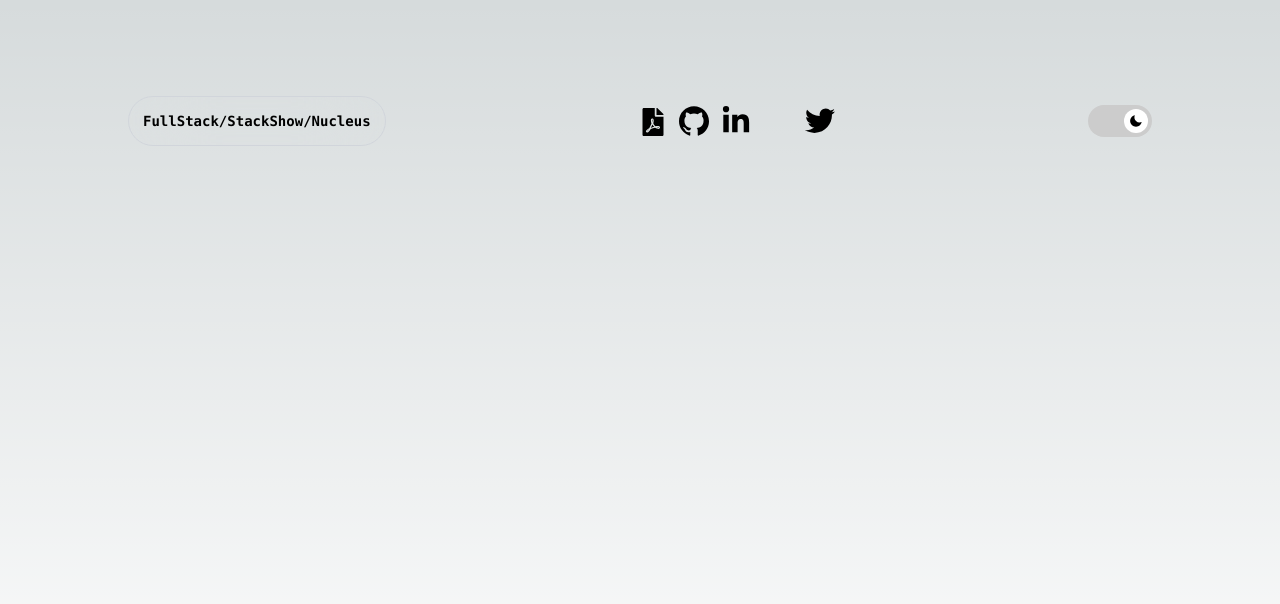
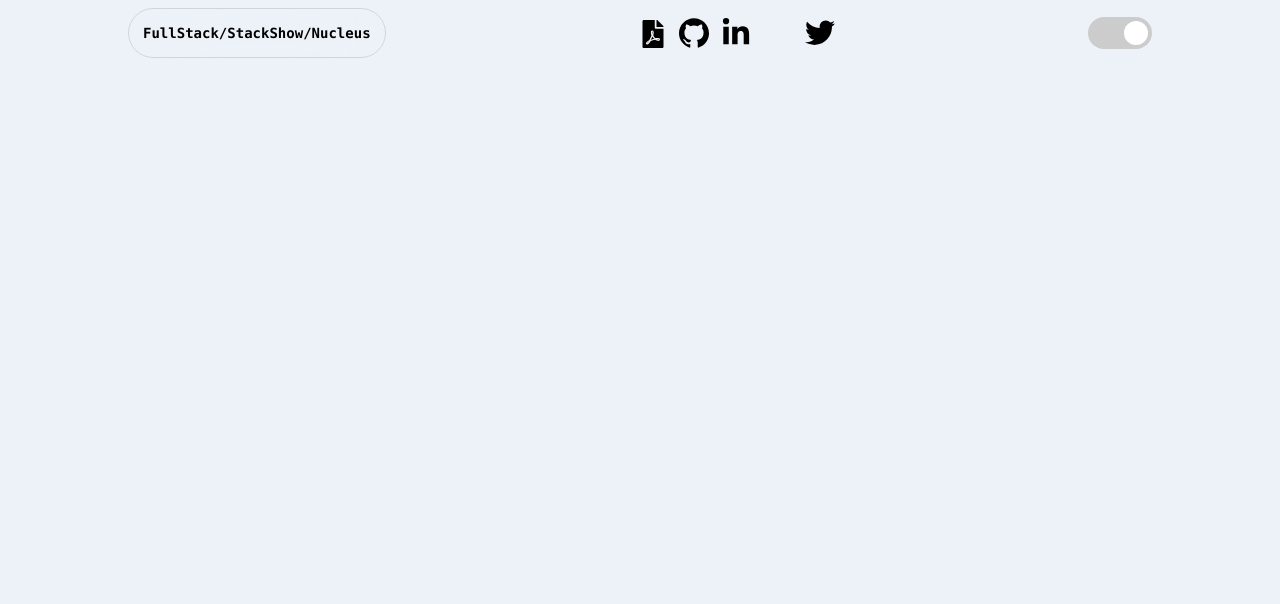
Before and after one commit to sujit-shrc/portfolio, a Next.js app: page / in a window 1280 px wide. Shown: the top 604 px of the page. Built offline with nearby package versions, Linux system fonts and the light colour scheme; some icons are missing.

Commit message:
dark theme setup using next-themes

```diff
--- a/app/globals.css
+++ b/app/globals.css
@@ -13,45 +13,46 @@
   --root-active: black;
   --root-inactive: slateGray;
 
-  --primary: #222327;
-  --bg-start:#222327;
-  --bg-end:#222327;
-  --primary-contrast: #c6c9d0;
-  --secondary: #ddd;
-  --secondary-contrast: #bcbbbb;
-  --text: white;
-  --icon-contrast: rgb(37, 37, 37);
-  --hover-background: white;
-  --active: slateGray;
-  --soft-contrast: rgb(15, 15, 15);
-  --inactive: white;
+  --primary: #edf2f8;
+  --bg-start:#edf2f8;
+  --bg-end:#d5d6d7;
+  --primary-contrast: #ffffff;
+  --secondary: #97969c;
+  --secondary-contrast: #180d5c;
+  --hover-background: #e6e4e7;
+  --text: black;
+  --icon-contrast: rgb(255, 255, 255);
+  --soft-contrast: rgb(34, 33, 33);
+  --active: black;
+  --inactive: slateGray;
   --text-contrast:#222327;
-  --next-icon:#395ab6;
-  --react-icon:#38c3d5;
-  --expo-icon:#24dfa0;
-  --container-start:#000;
-  --container-end:#3a3a3a;
-  --dark-primary: #edf2f8;
-  --dark-bg-start:#edf2f8;
-  --dark-bg-end:#d5d6d7;
-  --dark-primary-contrast: #ffffff;
-  --dark-secondary: #97969c;
-  --dark-secondary-contrast: #180d5c;
-  --hover-background: #e6e4e7;
-  --dark-text: black;
-  --dark-icon-contrast: rgb(255, 255, 255);
-  --dark-soft-contrast: rgb(34, 33, 33);
-  --dark-active: black;
-  --dark-inactive: slateGray;
+  --next-icon:#0c142a;
+  --react-icon:#278894;
+  --expo-icon:#117453;
+  --container-start:rgb(50, 50, 50);
+  --container-end:#191818;
+
+  --dark-primary: #222327;
+  --dark-bg-start:#222327;
+  --dark-bg-end:#222327;
+  --dark-primary-contrast: #c6c9d0;
+  --dark-secondary: #ddd;
+  --dark-secondary-contrast: #bcbbbb;
+  --dark-text: white;
+  --dark-icon-contrast: rgb(37, 37, 37);
+  --dark-hover-background: white;
+  --dark-active: slateGray;
+  --dark-soft-contrast: rgb(15, 15, 15);
+  --dark-inactive: white;
   --dark-text-contrast:#222327;
-  --dark-next-icon:#0c142a;
-  --dark-react-icon:#278894;
-  --dark-expo-icon:#117453;
-  --dark-container-start:rgb(50, 50, 50);
-  --dark-container-end:#191818;
+  --dark-next-icon:#395ab6;
+  --dark-react-icon:#38c3d5;
+  --dark-expo-icon:#24dfa0;
+  --dark-container-start:#000;
+  --dark-container-end:#3a3a3a;
 }
 
-@media (prefers-color-scheme: dark) {
+@media (prefers-color-scheme: light) {
   :root {
     --foreground-rgb: 255, 255, 255;
     --background-start-rgb: 0, 0, 0;
--- a/app/layout.tsx
+++ b/app/layout.tsx
@@ -1,7 +1,7 @@
 import './globals.css'
 import type { Metadata } from 'next'
 import { Inter } from 'next/font/google'
-
+import Provider from './provider'
 const inter = Inter({ subsets: ['latin'] })
 
 
@@ -18,7 +18,11 @@ export default function RootLayout({
   return (
     <html lang="en">
       <body className={inter.className}>
-        {children}
+        <Provider>
+          <div className='bg-primary dark:bg-dark-primary'>
+          {children}
+          </div>
+        </Provider>
       </body>
     </html>
   )
--- a/app/page.tsx
+++ b/app/page.tsx
@@ -1,10 +1,9 @@
-import Header from "./components/Header"
+import Header from "@/components/Header"
 
 export default function Home() {
   return (
-    <main className="flex min-h-screen flex-col items-center justify-between p-24">
-           <Header />
-
+    <main className="flex min-h-screen flex-col items-center justify-between p-2">
+      <Header />
     </main>
   )
 }
--- /dev/null
+++ b/app/provider.tsx
@@ -0,0 +1,23 @@
+"use client";
+
+import { useState, useEffect } from 'react';
+import { ThemeProvider } from 'next-themes';
+
+export default function Provider({ children, }: { children: React.ReactNode }){
+  const [mounted, setMounted] = useState(false)
+
+  // useEffect only runs on the client, so now we can safely show the UI
+  useEffect(() => {
+    setMounted(true)
+  }, [])
+
+  if (!mounted) {
+    return <>{children}</>
+  }
+
+  return (
+    <ThemeProvider defaultTheme='system' attribute='class'>
+      {children}
+    </ThemeProvider>
+  )
+}
--- a/app/components/Header/index.tsx
+++ b/components/Header/index.tsx
@@ -25,11 +25,11 @@ const Header: React.FC = () => {
     <div
       className="z-10 max-w-5xl w-full items-center justify-between font-mono text-sm lg:flex"
     >
-      <p className="fixed left-0 top-0 flex w-full justify-center border-b border-gray-300 pb-6 pt-8 backdrop-blur-2xl dark:border-neutral-800 lg:static lg:w-auto lg:rounded-full lg:border lg:p-3.5">
+      <p className="fixed left-0 top-0 flex w-full justify-center border-b border-gray-300 pb-6 pt-8 backdrop-blur-2xl dark:border-neutral-800 lg:static lg:w-auto lg:rounded-full lg:border lg:p-3.5 text-dark dark:text-light">
         <code className="font-mono font-bold">FullStack/StackShow/Nucleus</code>
       </p>
       <div
-        className="fixed bottom-0 left-0 flex space-x-3 h-48 w-full items-end justify-center lg:static lg:h-auto lg:w-auto "
+        className="fixed bottom-0 left-0 flex space-x-3 h-48 w-full items-end justify-center lg:static lg:h-auto lg:w-auto text-dark dark:text-light"
       >
         {socialLinks.map((link, index) => (
           <SocialLink key={index} href={link.href} icon={link.icon} />
--- a/app/components/ThemeSwitcher/index.tsx
+++ b/components/ThemeSwitcher/index.tsx
@@ -1,15 +1,22 @@
 "use client";
 
+import React, { useState } from 'react';
 import { PiSunDimFill } from 'react-icons/pi'
 import { BiSolidMoon } from 'react-icons/bi'
 
-import React, { useState } from 'react';
+import { useTheme } from 'next-themes';
 
 const ThemeSwitch: React.FC = () => {
-    const [isDayMode, setIsDayMode] = useState(false);
+  const [isDayMode, setIsDayMode] = useState(false);
+  const { theme, setTheme } = useTheme()
 
     const toggleTheme = () => {
       setIsDayMode(!isDayMode);
+      if(isDayMode && theme === "light"){
+        setTheme("dark")
+      }else{
+        setTheme("light")
+      }
     };
     return (
         <div className="relative w-16 h-8 rounded-full p-1
--- a/tailwind.config.ts
+++ b/tailwind.config.ts
@@ -6,16 +6,17 @@ const config: Config = {
     './components/**/*.{js,ts,jsx,tsx,mdx}',
     './app/**/*.{js,ts,jsx,tsx,mdx}',
   ],
+  darkMode: 'class',
   theme: {
     extend: {
      colors: {
       "primary": "var(--primary)",
-      "bg-start": "var(--bg-start)",
-      "bg-end": "var(--bg-end)",
+      "light-bg-start": "var(--bg-start)",
+      "light-bg-end": "var(--bg-end)",
       "primary-contrast": "var(--primary-contrast)",
       "secondary": "var(--secondary)",
       "secondary-contrast": "var(--secondary-contrast)",
-      "text": "var(--text)",
+      "dark": "var(--text)",
       "icon-contrast": "var(--icon-contrast)",
       "hover-background": "var(--hover-background)",
       "active": "var(--active)",
@@ -34,7 +35,7 @@ const config: Config = {
       "dark-primary-contrast": "var(--dark-primary-contrast)",
       "dark-secondary": "var(--dark-secondary)",
       "dark-secondary-contrast": "var(--dark-secondary-contrast)",
-      "dark-text": "var(--dark-text)",
+      "light": "var(--dark-text)",
       "dark-icon-contrast": "var(--dark-icon-contrast)",
       "dark-hover-background": "var(--dark-hover-background)",
       "dark-active": "var(--dark-active)",
```
Also changed, not shown: components/Header/SocialLinks/index.tsx (renamed from app/components/Header/SocialLinks/index.tsx).
